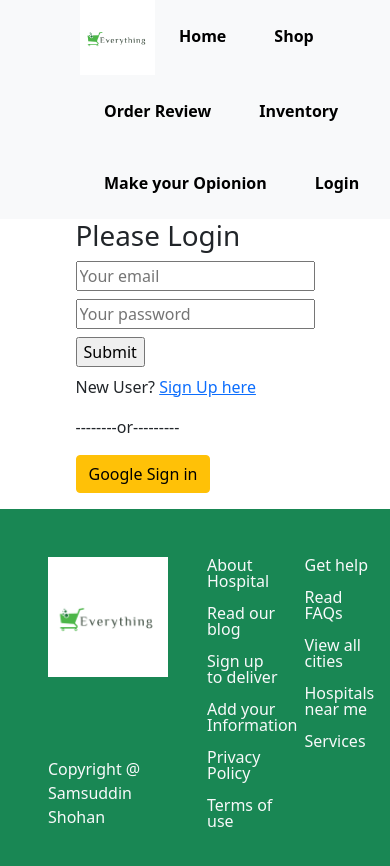
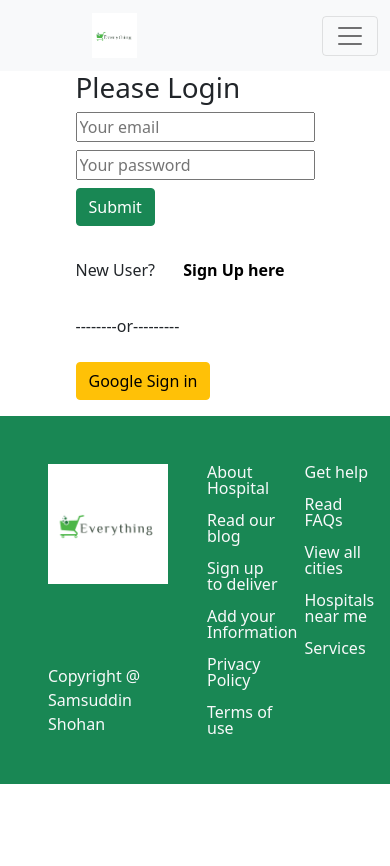
Before and after one commit to Samsuddin-Shohan/amajhon-client, a React (Create React App) app: page /login in a window 390 px wide. Shown: the top 866 px of the page. After the commit the page ends 844 px from the top, so only its background shows below. Built offline with nearby package versions, Linux system fonts and the light colour scheme; no server answers.

Commit message:
responsive done

```diff
--- a/src/Components/Header/Header.css
+++ b/src/Components/Header/Header.css
@@ -1,5 +1,13 @@
 #logo {
-    height: 75px;
+    height: 45px;
+}
+.log-out {
+    display: inline-block;
+    text-decoration: none;
+    color: black;
+    margin: 1rem;
+    padding: 0;
+    font-weight: bold;
 }
 .nav-link-1 {
     display: inline-block;
--- a/src/Components/Header/Header.js
+++ b/src/Components/Header/Header.js
@@ -4,19 +4,26 @@ import logo from './../../images/Silton .png';
 import { NavLink } from 'react-router-dom';
 import useFirebase from '../../hooks/useFirebase/useFirebase';
 import useAuth from '../../hooks/useAuth/useAuth';
+import { Button, Container, Nav, Navbar } from 'react-bootstrap';
 const Header = () => {
     const { user, logOut } = useAuth();
     return (
         <div>
-            <div className='bg-light' id='navbar'>
+            <Navbar bg='light' id='navbar' expand='lg'>
+                <Container>
+                    <Navbar.Brand href='/'>
                         <img src={logo} alt='' id='logo' />
+                    </Navbar.Brand>
+                    <Navbar.Toggle aria-controls='navbarScroll' />
+                    <Navbar.Collapse id='navbarScroll'>
+                        <Nav className='me-auto'>
                             <NavLink to='/' className='nav-link-1'>
                                 Home
                             </NavLink>
+
                             <NavLink to='/shop' className='nav-link-1'>
                                 Shop
                             </NavLink>
-
                             <NavLink to='/review' className='nav-link-1'>
                                 Order Review
                             </NavLink>
@@ -26,26 +33,28 @@ const Header = () => {
                             <NavLink to='/reviewform' className='nav-link-1'>
                                 Make your Opionion
                             </NavLink>
-
                             {user.email && (
-                    <span className='text-black me-2'>
+                                <button className='btn btn-succes-outline'>
                                     Hello {user.displayName}
-                    </span>
+                                </button>
                             )}
-
                             {user.email ? (
-                    <button
-                        className='btn btn-success d-inline me-2'
+                                <Button
+                                    variant='success'
+                                    className='log-out'
                                     onClick={logOut}
                                 >
-                        Log Out
-                    </button>
+                                    Logout
+                                </Button>
                             ) : (
                                 <NavLink to='/login' className='nav-link-1'>
                                     Login
                                 </NavLink>
                             )}
-            </div>
+                        </Nav>
+                    </Navbar.Collapse>
+                </Container>
+            </Navbar>
         </div>
     );
 };
--- a/src/Components/Login/Login.js
+++ b/src/Components/Login/Login.js
@@ -1,4 +1,5 @@
 import React from 'react';
+import { Button } from 'react-bootstrap';
 import { Link } from 'react-router-dom';
 import {
     useHistory,
@@ -31,11 +32,16 @@ const Login = () => {
                     placeholder='Your password'
                 />
 
-                <input type='submit' value='Submit' />
+                <Button variant='success' className='mb-2'>
+                    Submit
+                </Button>
                 <p>
-                    New User? <Link to='/register'>Sign Up here</Link>
+                    New User?{' '}
+                    <Link to='/register' className='mb-2 nav-link-1'>
+                        Sign Up here
+                    </Link>
                 </p>
-                <div>--------or---------</div>
+                <div className='mb-2'>--------or---------</div>
                 <button
                     className='btn btn-warning my-3'
                     onClick={handleGoogleSignIn}
--- a/src/Components/Shop/Shop.js
+++ b/src/Components/Shop/Shop.js
@@ -82,7 +82,7 @@ const Shop = () => {
                 />
             </div>
             <div id='shopping-section' className='row pt-3 '>
-                <div id='products-section' className='col-9 '>
+                <div id='products-section' className='col-md-9 col-12  '>
                     <div>
                         <CRow md={{ cols: 2 }}>
                             {displayProducts.map((product, idx) => (
@@ -94,13 +94,12 @@ const Shop = () => {
                             ))}
                         </CRow>
                     </div>
-
                 </div>
 
-                <div id='cart-section' className='col-3 ps-2 '>
+                <div id='cart-section' className='col-md-3 col-0 ps-2 '>
                     <Cart cart={cart}>
                         <Link to='/review'>
-                            <button className='btn btn-success mt-3'>
+                            <button className='btn btn-success mt-3 '>
                                 Review your order
                             </button>
                         </Link>
--- a/src/Components/TestimonialCard/TestimonialCard.jsx
+++ b/src/Components/TestimonialCard/TestimonialCard.jsx
@@ -3,10 +3,7 @@ import { Card } from 'react-bootstrap';
 
 const TestimonialCard = ({ img, name, description, rating, profession }) => {
     return (
-        <Card
-            className='mx-2'
-            style={{ width: '22rem', border: '0px', borderRadius: '6px' }}
-        >
+        <Card className='mx-2' style={{ width: '22rem', borderRadius: '6px' }}>
             <Card.Body>
                 <Card.Title className='d-flex align-items-center'>
                     <img
--- a/src/Components/Testimonials/Testimonials.jsx
+++ b/src/Components/Testimonials/Testimonials.jsx
@@ -17,7 +17,7 @@ const Testimonials = () => {
 
     return (
         <div style={{ backgroundColor: 'whitesmoke' }} className='py-2'>
-            <h1 className='text-center pt-5 text-success fw-bold'>Reviews</h1>
+            <h1 className='text-center pt-2 text-success fw-bold'>Reviews</h1>
 
             <Carousel indicators={false} interval={5000}>
                 {allReviews.map((review, idx) => (
@@ -36,7 +36,7 @@ const Testimonials = () => {
                     </Carousel.Item>
                 ))}
             </Carousel>
-            <div className='py-5 text-center'>
+            <div className='py-2 text-center'>
                 <Link to='/reviewform'>
                     <button className='btn btn-success text-white'>
                         Drop A Review
```
Lines whose indentation alone changed are shown as unchanged.
